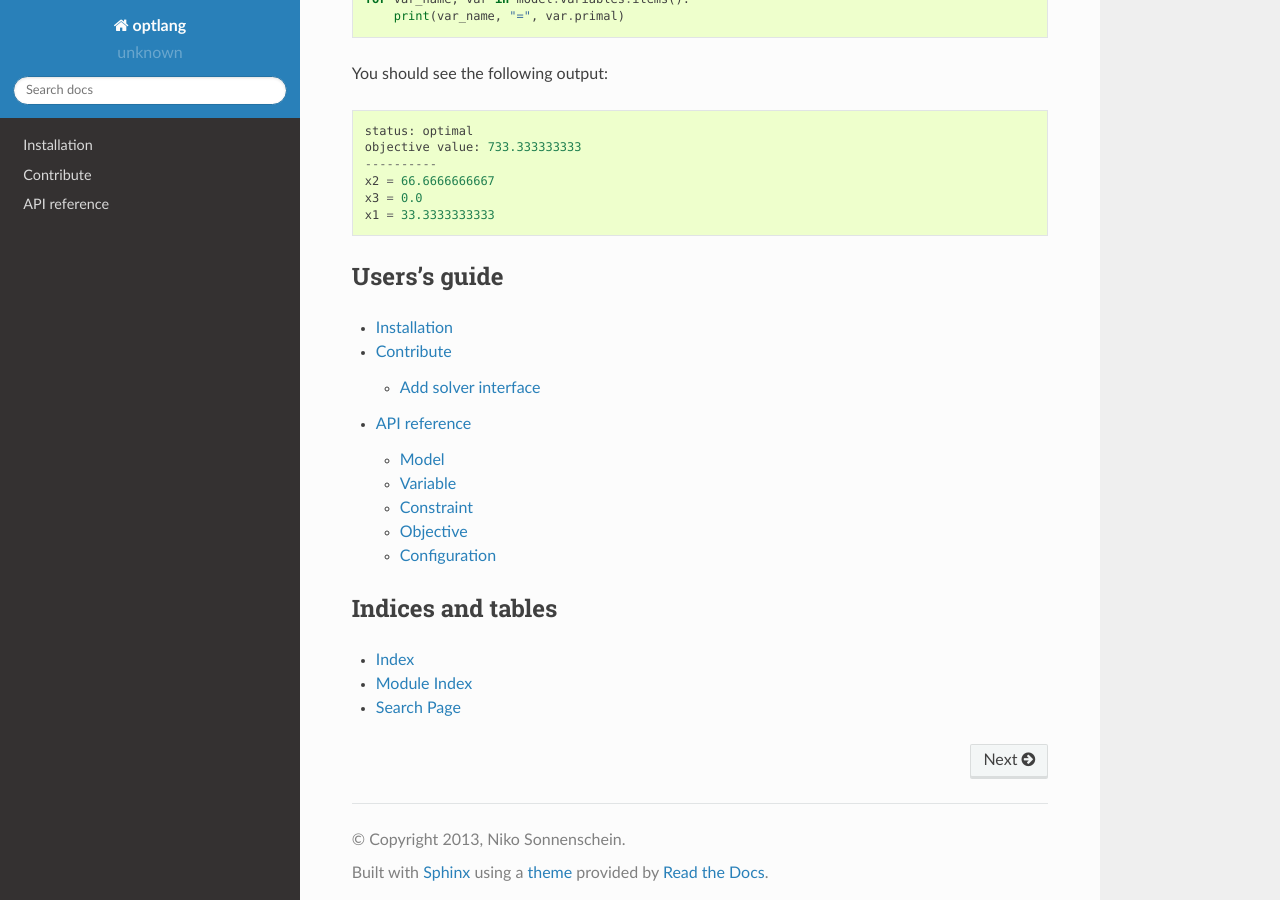
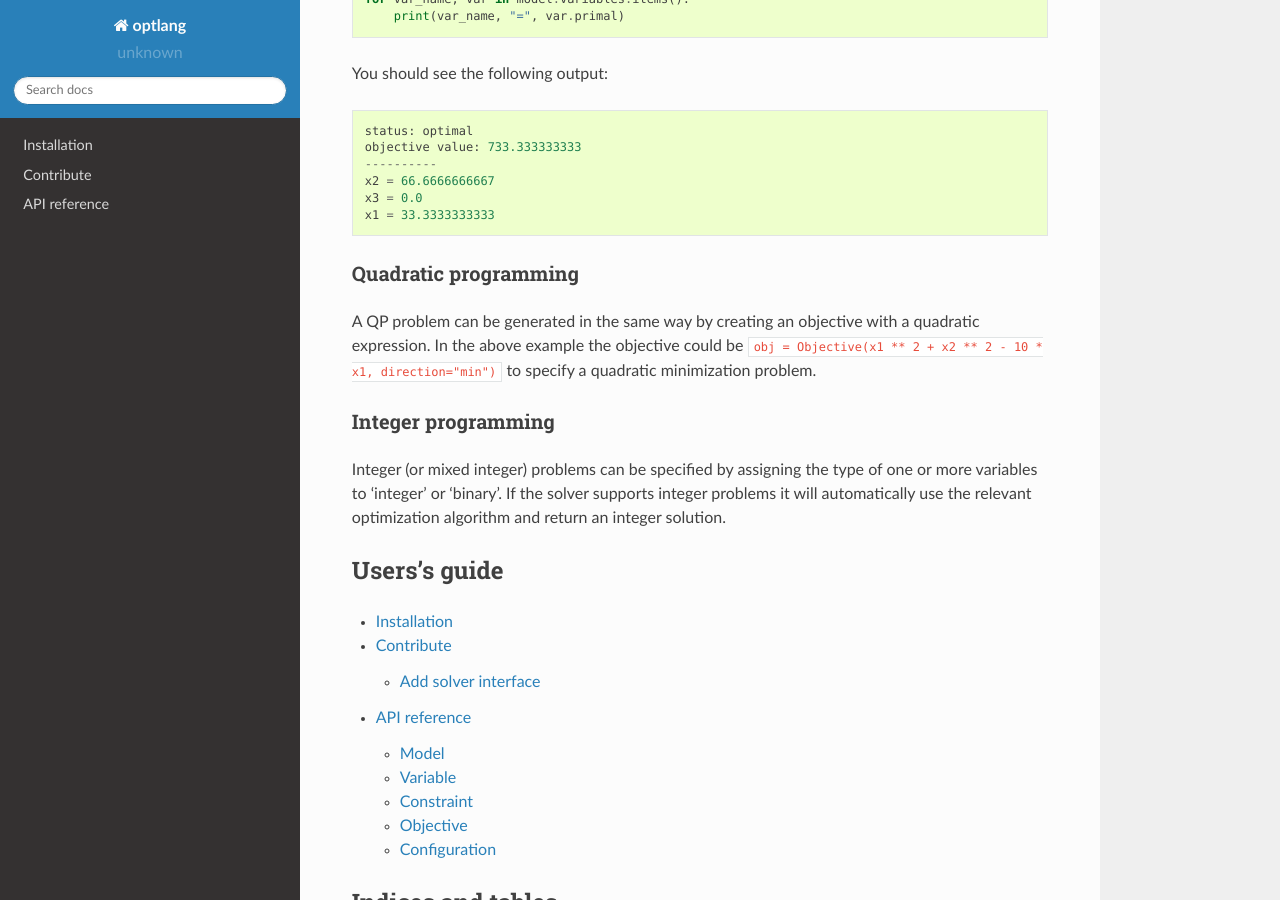
Before and after one commit to opencobra/optlang, a Sphinx documentation site: the page built from docs/source/index.rst, in a window 1280 px wide and 900 px high, scrolled down 1380 px. Built offline with Sphinx 7.4.7 and the Read the Docs theme 2.0.0, drawn with Linux system fonts in a browser that asks for light colours; pages that are not in the unit, such as notebooks, are missing from menus.

Commit message:
Update index.rst

```diff
--- a/docs/source/index.rst
+++ b/docs/source/index.rst
@@ -77,6 +77,17 @@ You should see the following output::
   x3 = 0.0
   x1 = 33.3333333333
 
+Quadratic programming
+----------
+A QP problem can be generated in the same way by creating an objective with a quadratic expression. In the above example
+the objective could be :code:`obj = Objective(x1 ** 2 + x2 ** 2 - 10 * x1, direction="min")` to specify a quadratic minimization
+problem.
+
+Integer programming
+----------
+Integer (or mixed integer) problems can be specified by assigning the type of one or more variables to 'integer' or 'binary'.
+If the solver supports integer problems it will automatically use the relevant optimization algorithm and return an integer solution.
+
 Users's guide
 =============
 
```
